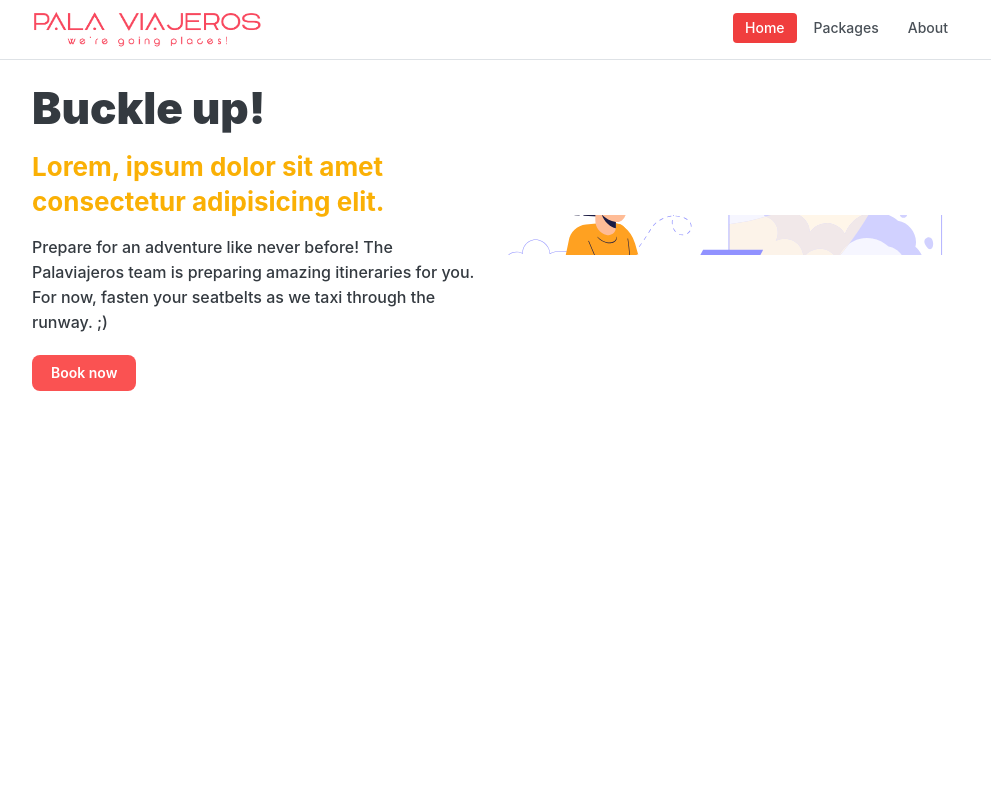
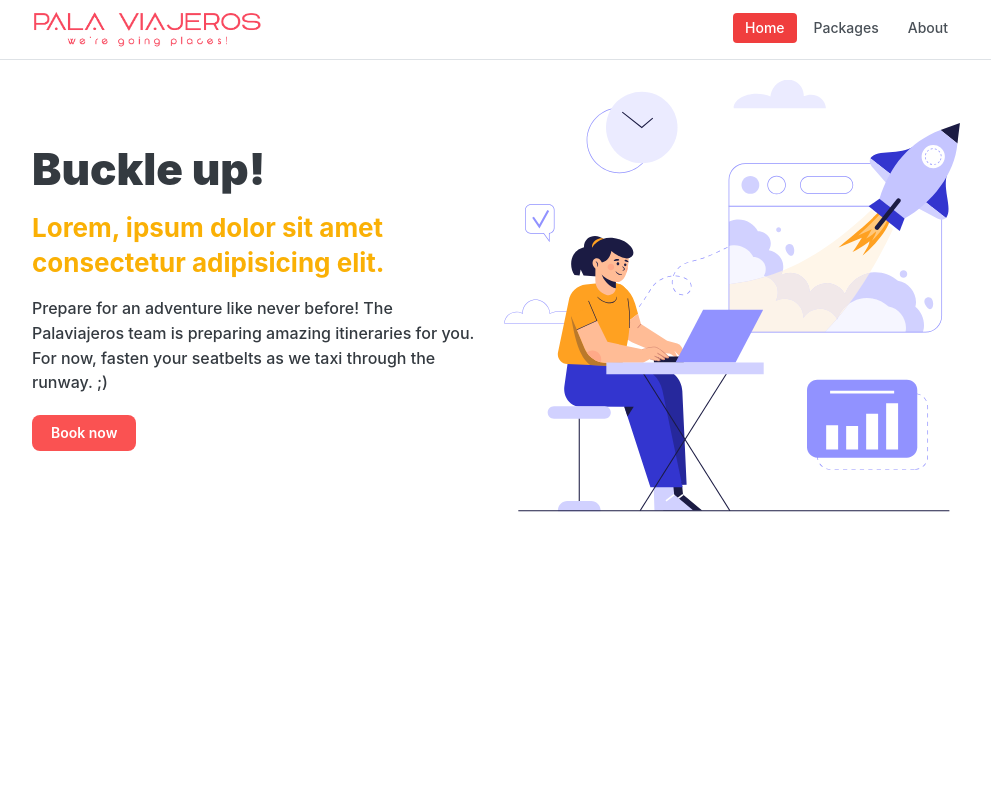
Before and after one commit to palaviajeros/palaviajeros-ui, a Next.js app: page / in a window 1280 px wide. Shown: the top 800 px of the page, without its empty margins (144-1135 px from the left). Built offline with nearby package versions, Linux system fonts and the light colour scheme.

Commit message:
#42 Revert back to mantine image because it is not displaying properly

```diff
--- a/src/app/components/Home/Header.tsx
+++ b/src/app/components/Home/Header.tsx
@@ -1,7 +1,6 @@
 import {Image, Container, Title, Button, Text, Flex} from "@mantine/core";
 import image from "@/../public/images/header/image.svg";
 import classes from "./Header.module.scss";
-import NextImage from "next/image";
 import React from "react";
 
 export default function Header() {
@@ -32,7 +31,7 @@ export default function Header() {
                     </Button>
                 </div>
                 <div>
-                    <Image component={NextImage} src={image.src} alt="" width={250} height={40}/>
+                    <Image src={image.src}/>
                 </div>
             </Flex>
         </Container>
```
